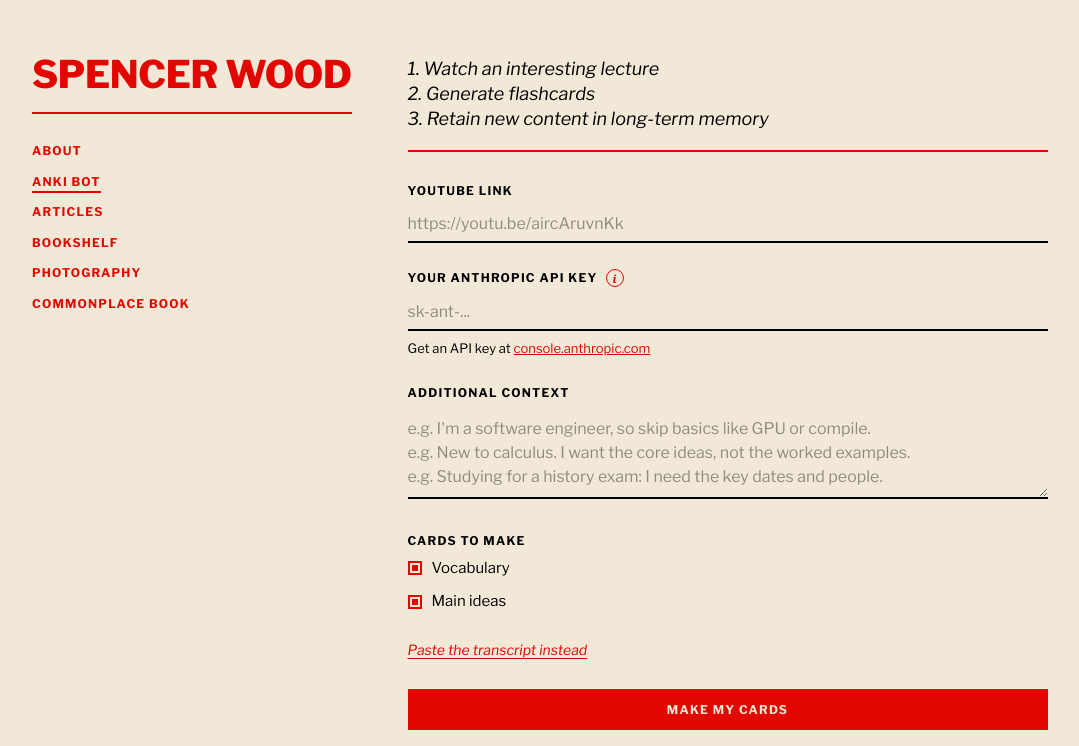
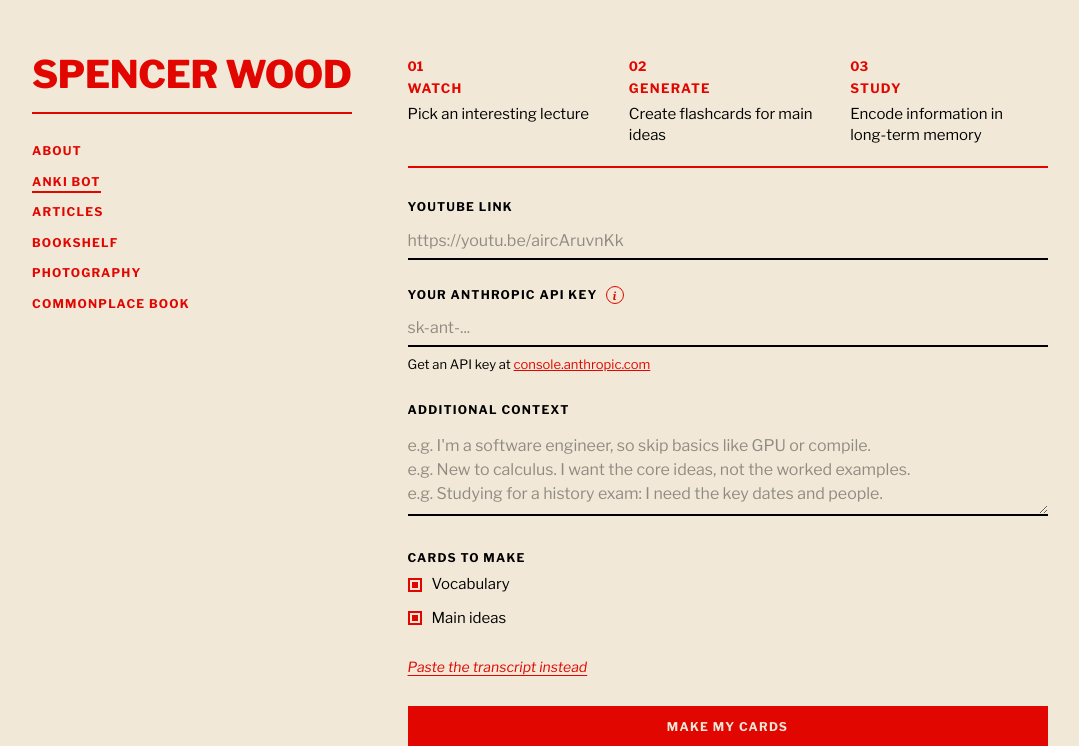
Before and after one commit to spencerwood1031/anki-bot, a Flask app: page / in a window 1280 px wide. Shown: the top 746 px of the page, without its empty margins (36-1115 px from the left). Run offline with Flask 3, Linux system fonts and the light colour scheme.

Commit message:
Show the intro as three numbered columns: Watch, Generate, Study
Co-Authored-By: Claude Opus 5.5 <noreply@anthropic.com>
Claude-Session: https://claude.ai/code/session_01Bye6LtamV8Mfu8XroN8AoQ

```diff
--- a/templates/index.html
+++ b/templates/index.html
@@ -53,11 +53,14 @@
     nav a.active { border-bottom-color: var(--red); }
 
     main { max-width: 640px; color: var(--ink); }
-    .sub {
-      margin: 0 0 30px; padding-bottom: 18px; border-bottom: 2px solid var(--red);
-      font-size: 18px; font-style: italic; line-height: 1.4;
+    .steps {
+      display: grid; grid-template-columns: repeat(3, 1fr); gap: 24px;
+      list-style: none; margin: 0 0 30px; padding: 0 0 20px; border-bottom: 2px solid var(--red);
     }
-    ol.sub { padding-left: 0; list-style-position: inside; }
+    .steps .num { display: block; color: var(--red); font-size: 13px; font-weight: 700; }
+    .steps .name { display: block; color: var(--red); font-size: 13px; font-weight: 700; letter-spacing: 0.1em; text-transform: uppercase; margin: 2px 0 6px; }
+    .steps .line { display: block; font-size: 15px; line-height: 1.4; }
+    .nowrap { white-space: nowrap; }
     .label { display: block; color: var(--ink); margin: 0 0 6px; }
     .hint { color: var(--ink); font-size: 13px; line-height: 1.5; margin-top: 8px; }
     .hint a { color: var(--red); }
@@ -177,7 +180,8 @@
       .page > aside { position: static; }
       header h1 { font-size: clamp(26px, 8.4vw, 38px); }
       nav { flex-direction: row; flex-wrap: wrap; gap: 8px 20px; margin-top: 20px; padding-bottom: 20px; border-bottom: 2px solid var(--red); }
-      .sub { font-size: 17px; }
+      .steps { gap: 14px; }
+      .steps .line { font-size: 14px; }
     }
   </style>
 </head>
@@ -199,10 +203,10 @@
   </aside>
 
 <main>
-  <ol class="sub">
-    <li>Watch an interesting lecture</li>
-    <li>Generate flashcards</li>
-    <li>Retain new content in long-term memory</li>
+  <ol class="steps">
+    <li><span class="num">01</span><span class="name">Watch</span><span class="line">Pick an interesting lecture</span></li>
+    <li><span class="num">02</span><span class="name">Generate</span><span class="line">Create flashcards for main ideas</span></li>
+    <li><span class="num">03</span><span class="name">Study</span><span class="line">Encode information in <span class="nowrap">long-term</span> memory</span></li>
   </ol>
 
   <section id="start-view">
```
